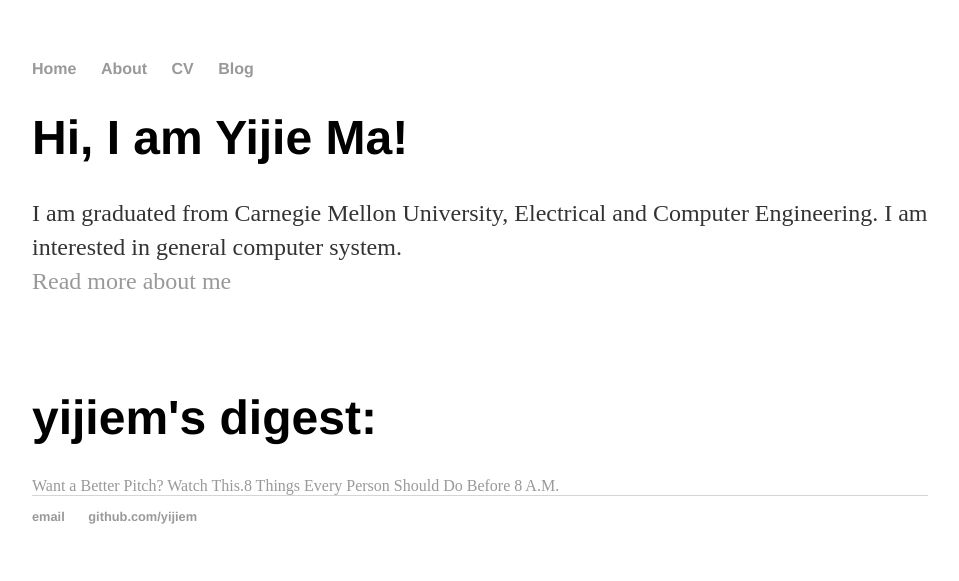
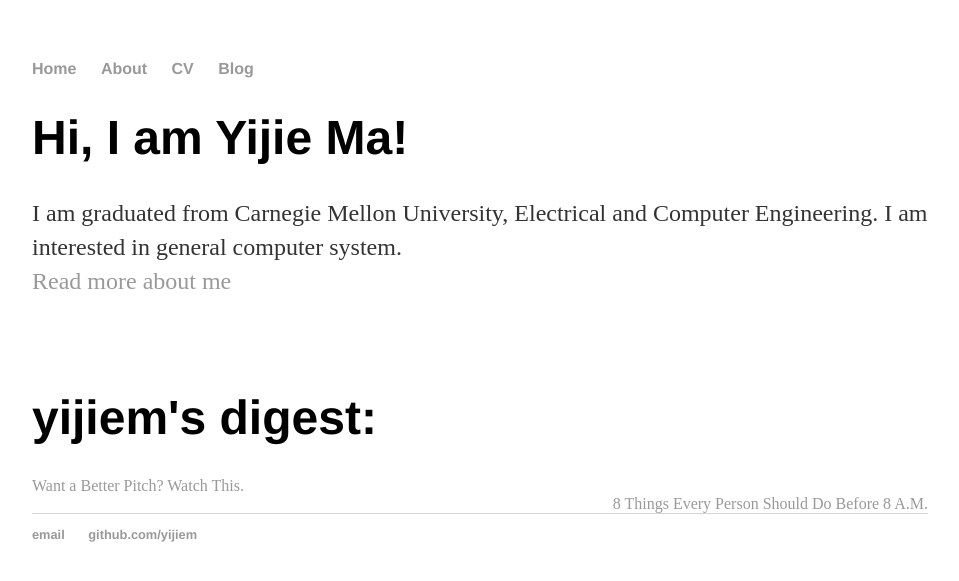
Before and after one commit to yijiem/yijiem.github.io, a Jekyll site: the page built from index.html, in a window 1280 px wide. Shown: the top 581 px of the page, without its empty margins (160-1119 px from the left). Built offline with Jekyll 4.4.1, drawn with Linux system fonts in a browser that asks for light colours; a script that is not in the unit is left out.

Commit message:
Update index.html

```diff
--- a/index.html
+++ b/index.html
@@ -7,5 +7,10 @@
   <p>I am graduated from Carnegie Mellon University, Electrical and Computer Engineering. I am interested in general computer system.
   <br><a href="/about">Read more about me</a></p>
   <br><br><h1> yijiem's digest:</h1>
-  <script async src="https://static.medium.com/embed.js"></script><a class="m-story" data-collapsed="true" href="https://medium.com/firm-narrative/want-a-better-pitch-watch-this-328b95c2fd0b">Want a Better Pitch? Watch This.</a><a class="m-story" data-collapsed="true" href="https://medium.com/@benjaminhardy/8-things-every-person-should-do-before-8-a-m-cc0233e15c8d">8 Things Every Person Should Do Before 8 A.M.</a>
+  <div align="left">
+    <script async src="https://static.medium.com/embed.js"></script><a class="m-story" data-collapsed="true" href="https://medium.com/firm-narrative/want-a-better-pitch-watch-this-328b95c2fd0b">Want a Better Pitch? Watch This.</a>
+  </div>
+  <div align="right">
+    <script async src="https://static.medium.com/embed.js"></script><a class="m-story" data-collapsed="true" href="https://medium.com/@benjaminhardy/8-things-every-person-should-do-before-8-a-m-cc0233e15c8d">8 Things Every Person Should Do Before 8 A.M.</a>
+  </div>
 </div><!-- /.blurb -->
```
